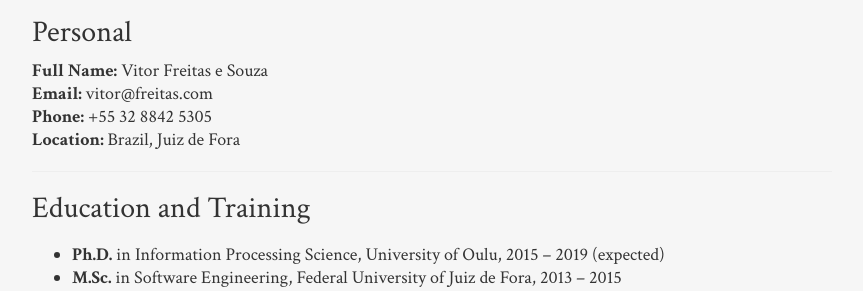
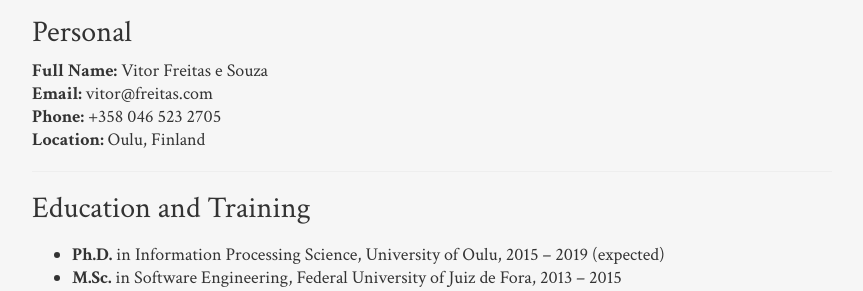
Before and after one commit to vitorfs/vitorfs.github.io, a Jekyll site: the page built from cv/index.html, in a window 1280 px wide. Shown: the part 140-431 px from the top of the page, without its empty margins (208-1071 px from the left). Built offline with Jekyll 4.4.1, drawn with Linux system fonts in a browser that asks for light colours; nearby versions of some CDN libraries; Markdown is read by kramdown in place of the engine named in the settings.

Commit message:
Update index.html

```diff
--- a/cv/index.html
+++ b/cv/index.html
@@ -10,8 +10,8 @@
 <p>
   <strong>Full Name:</strong> Vitor Freitas e Souza<br>
   <strong>Email:</strong> vitor@freitas.com<br>
-  <strong>Phone:</strong> +55 32 8842 5305<br>
-  <strong>Location: </strong> Brazil, Juiz de Fora
+  <strong>Phone:</strong> +358 046 523 2705<br>
+  <strong>Location: </strong> Oulu, Finland
 </p>
 
 <hr>
```
